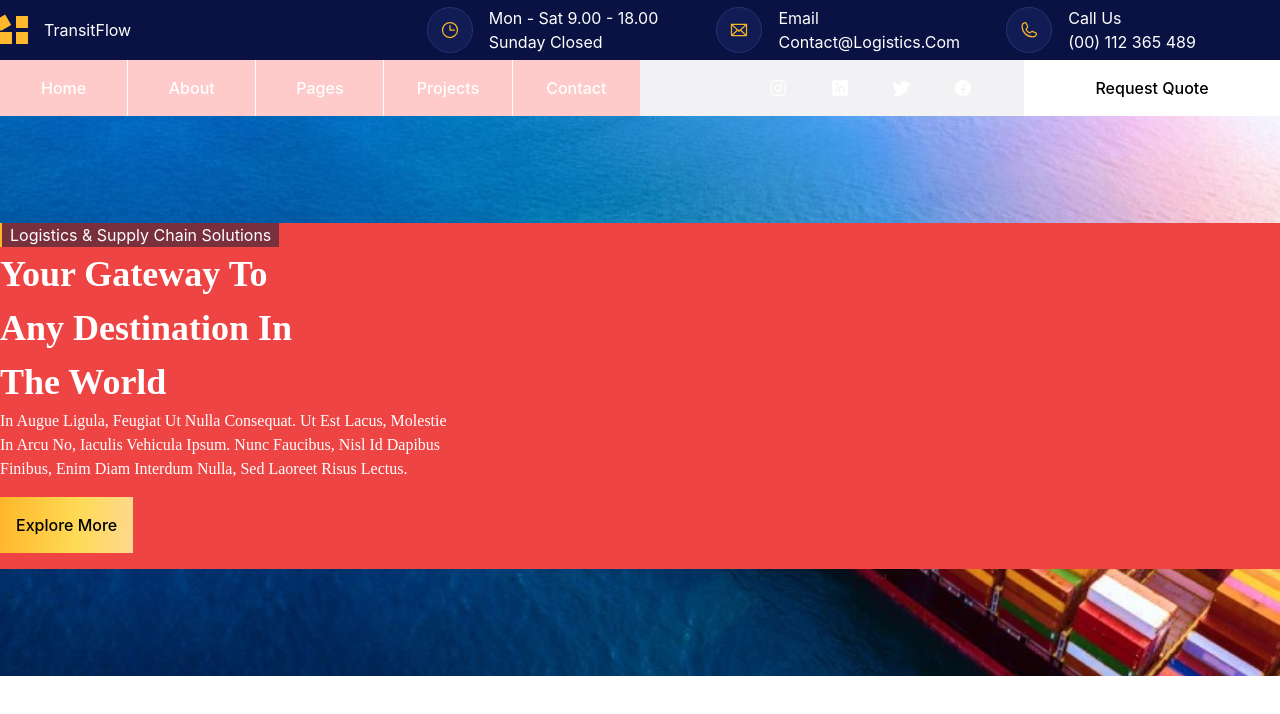
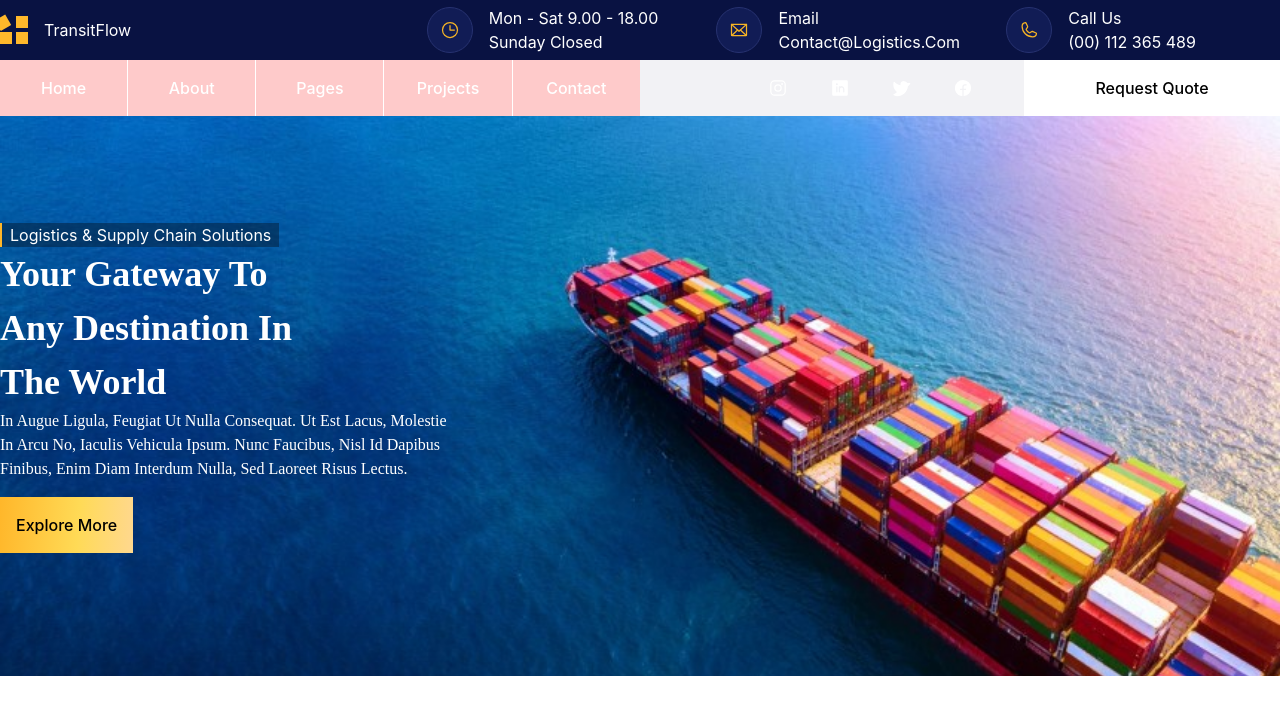
Before and after one commit to smartcollins/logistics, a React (Create React App) app: page /nav in a window 1280 px wide. Shown: the top 714 px of the page. Built offline with nearby package versions, Linux system fonts and the light colour scheme.

Commit message:
removed background color

```diff
--- a/src/component/Banner.jsx
+++ b/src/component/Banner.jsx
@@ -7,7 +7,7 @@ import home from '../images/home.jpg'
 const Banner = ()=>{
     return(
         <div className='bg-red-400 bg-no-repeat bg-cover bg-center relative h-[70vh]' style={{backgroundImage: `url(${home})`}}>
-            <div className=' absolute top-2/4 -translate-y-2/4 bg-red-500'>
+            <div className=' absolute top-2/4 -translate-y-2/4'>
             {/* linear-gradient(94.06deg, #FFB629 -1.21%, #FFDA56 58.66%, #FFD7A6 116.84%) */}
             <p style={{borderLeft:`2px solid ${color.grdt}`}} className='bg-[#041c37]/50 w-fit px-2'>Logistics & Supply Chain Solutions</p>
             <p className=' w-[25%] font-[Rubik] font-semibold text-4xl leading-normal'>Your Gateway to any Destination in the World</p>
```
